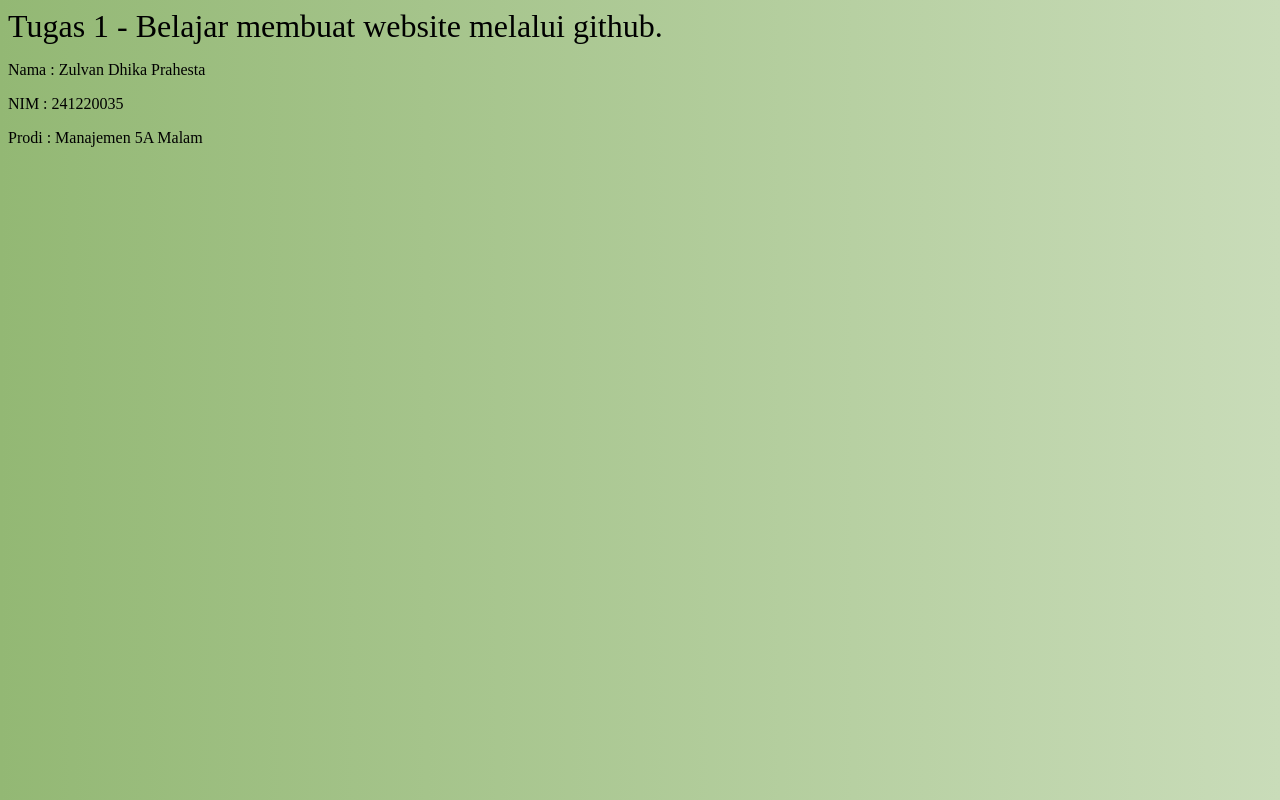
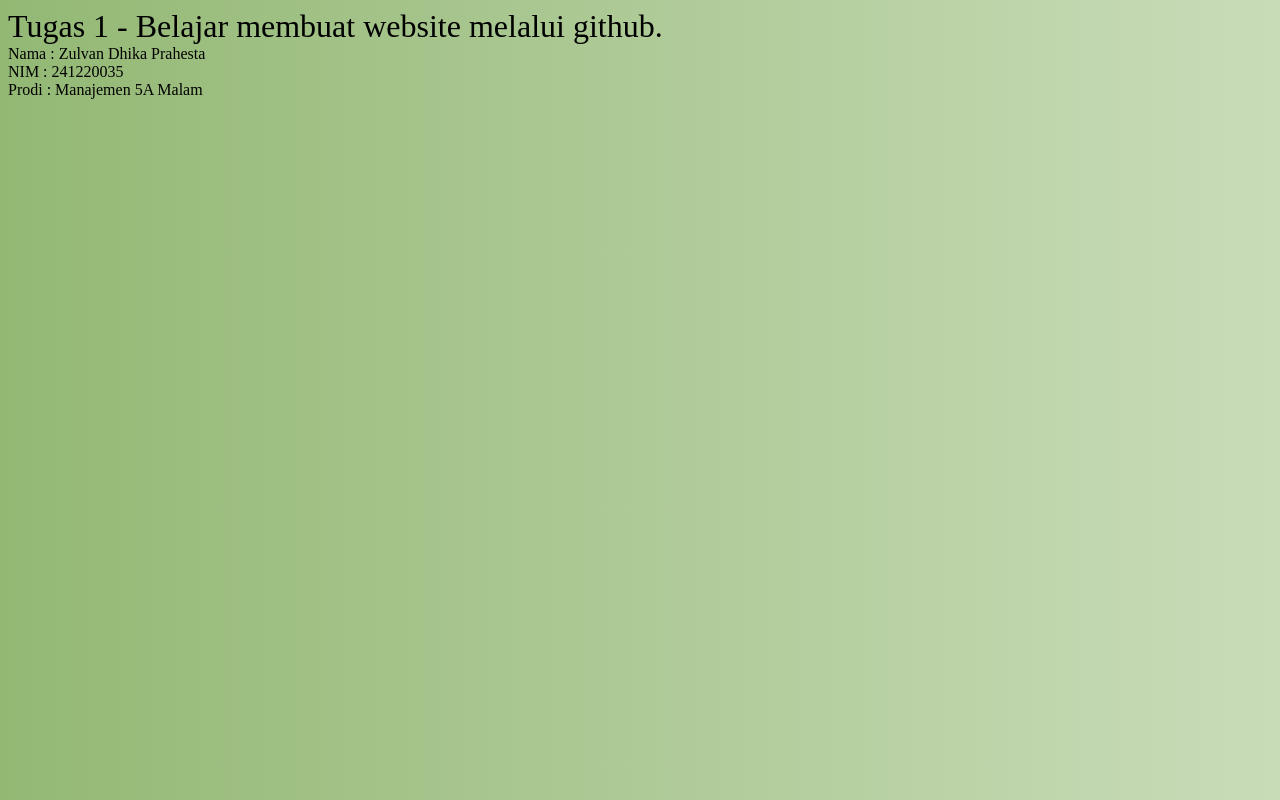
Before and after one commit to ZulvanDhika/Belajar3, a plain HTML site: page index.html in a window 1280 px wide. Drawn offline with Linux system fonts and the light colour scheme.

Commit message:
Update index.html

```diff
--- a/index.html
+++ b/index.html
@@ -16,9 +16,9 @@ body {
 }
 </style>
     <body>
-        <p><font size="6">Tugas 1 - Belajar membuat website melalui github.</font></p>
-        <p>Nama : Zulvan Dhika Prahesta</p>
-<p>NIM : 241220035</p>
-<p>Prodi : Manajemen 5A Malam</p>
+        <font size="6">Tugas 1 - Belajar membuat website melalui github.</font><br>
+        Nama : Zulvan Dhika Prahesta<br>
+NIM : 241220035<br>
+Prodi : Manajemen 5A Malam<br>
     </body>
 </html>
```
